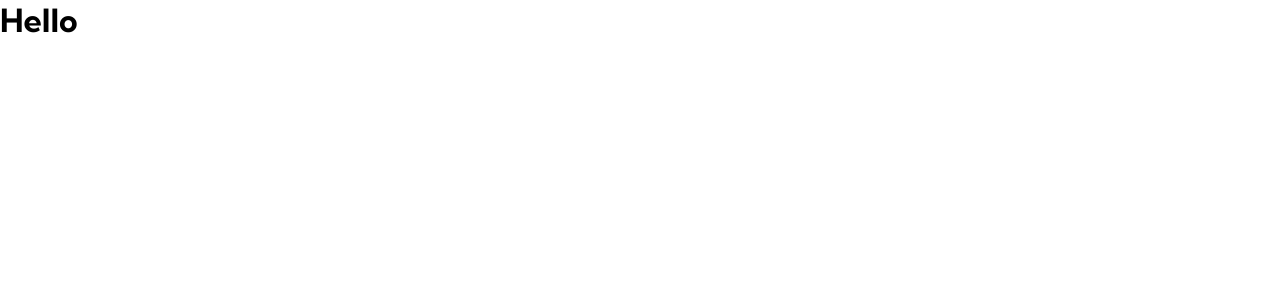
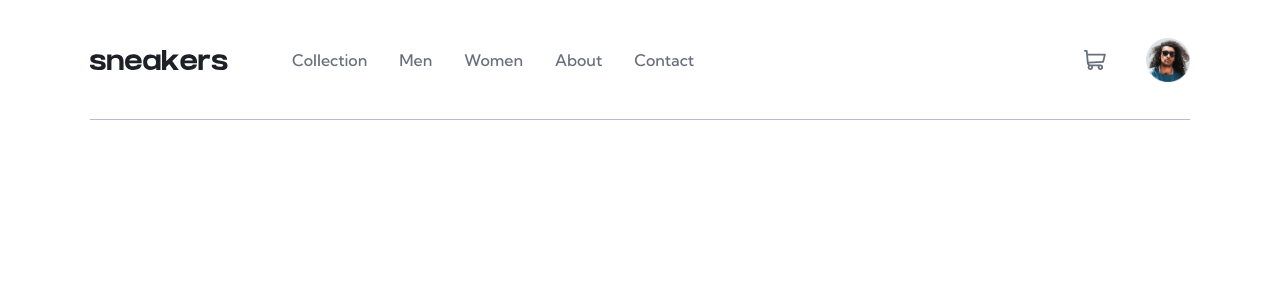
Before and after one commit to yusufardapeker/e-commerce-product-page, a React (Vite) app: page / in a window 1280 px wide. Shown: the top 300 px of the page. Built offline with nearby package versions, Linux system fonts and the light colour scheme.

Commit message:
Code header

```diff
--- a/src/App.jsx
+++ b/src/App.jsx
@@ -1,10 +1,16 @@
 import "./styles/reset.css";
 import "./styles/main.scss";
 
+import Header from "./components/Header";
+
 function App() {
-	return <h1>Hello</h1>;
+	return (
+		<div className="container">
+			<Header />
+		</div>
+	);
 }
 
 export default App;
 
-// Collections Men Women About Contact Sneaker Company Fall Limited Edition Sneakers These low-profile sneakers are your perfect casual wear companion. Featuring a durable rubber outer sole, they’ll withstand everything the weather can offer. $125.00 50% $250.00 0 Add to cart
+//      Sneaker Company Fall Limited Edition Sneakers These low-profile sneakers are your perfect casual wear companion. Featuring a durable rubber outer sole, they’ll withstand everything the weather can offer. $125.00 50% $250.00 0 Add to cart
--- /dev/null
+++ b/src/components/Header/components/Cart.jsx
@@ -0,0 +1,14 @@
+import React from "react";
+
+function Cart() {
+	return (
+		<div className="cart">
+			<div className="cart-head">
+				<h3>Cart</h3>
+			</div>
+			<div className="cart-body"></div>
+		</div>
+	);
+}
+
+export default Cart;
--- /dev/null
+++ b/src/components/Header/components/DesktopNav.jsx
@@ -0,0 +1,25 @@
+import React from "react";
+
+function DesktopNav() {
+	return (
+		<nav className="desktop-nav">
+			<a href="#" className="desktop-nav-link">
+				Collection
+			</a>
+			<a href="#" className="desktop-nav-link">
+				Men
+			</a>
+			<a href="#" className="desktop-nav-link">
+				Women
+			</a>
+			<a href="#" className="desktop-nav-link">
+				About
+			</a>
+			<a href="#" className="desktop-nav-link">
+				Contact
+			</a>
+		</nav>
+	);
+}
+
+export default DesktopNav;
--- /dev/null
+++ b/src/components/Header/components/MobileNav.jsx
@@ -0,0 +1,38 @@
+import React, { useContext } from "react";
+
+import closeIcon from "../../../images/icon-close.svg";
+import { ProductContext } from "../../../context/ProductContext";
+
+function MobileNav({}) {
+	const { hideMobileNav } = useContext(ProductContext);
+
+	return (
+		<>
+			<div className="mobile-nav">
+				<img src={closeIcon} className="close-icon" onClick={hideMobileNav} />
+
+				<nav className="mobile-menu-links">
+					<a href="#" className="mobile-menu-link">
+						Collections
+					</a>
+					<a href="#" className="mobile-menu-link">
+						Men
+					</a>
+					<a href="#" className="mobile-menu-link">
+						Women
+					</a>
+					<a href="#" className="mobile-menu-link">
+						About
+					</a>
+					<a href="#" className="mobile-menu-link">
+						Contact
+					</a>
+				</nav>
+			</div>
+
+			<span className="mobile-overlay"></span>
+		</>
+	);
+}
+
+export default MobileNav;
--- /dev/null
+++ b/src/components/Header/header.scss
@@ -0,0 +1,103 @@
+@import "../../styles/main.scss";
+
+header {
+	display: flex;
+	align-items: center;
+	justify-content: space-between;
+	height: 80px;
+
+	.site-links-wrapper {
+		display: flex;
+		align-items: center;
+		gap: 16px;
+
+		.desktop-nav {
+			display: none;
+		}
+
+		.mobile-nav {
+			position: absolute;
+			top: 0px;
+			left: 20px;
+			bottom: 0;
+			background-color: $white;
+			width: 70%;
+
+			.close-icon {
+				margin-top: 30px;
+				margin-bottom: 40px;
+			}
+
+			.mobile-menu-links {
+				display: flex;
+				flex-direction: column;
+				gap: 16px;
+				font-weight: $fw-bold;
+			}
+		}
+
+		.mobile-overlay {
+			position: absolute;
+			top: 0;
+			right: 0;
+			bottom: 0;
+			background-color: $black-750;
+			width: 30%;
+		}
+	}
+
+	.user-info-wrapper {
+		display: flex;
+		align-items: center;
+		gap: 24px;
+
+		.cart-icon {
+		}
+
+		.cart {
+			position: absolute;
+			left: 50%;
+			top: 16%;
+			transform: translateX(-50%);
+			width: 96%;
+			height: 100px;
+			background-color: $white;
+		}
+
+		.user-profile-img {
+			width: 24px;
+			height: 24px;
+		}
+	}
+}
+
+@media (min-width: 376px) {
+	header {
+		height: 120px;
+		border-bottom: 1px solid $grayish-blue;
+
+		.site-links-wrapper {
+			gap: 64px;
+
+			.desktop-nav {
+				display: flex;
+				gap: 32px;
+				color: $dark-grayish-blue;
+				font-weight: $fw-medium;
+			}
+
+			.hamburger-menu-icon {
+				display: none;
+			}
+		}
+
+		.user-info-wrapper {
+			gap: 40px;
+
+			.user-profile-img {
+				width: 44px;
+				height: 44px;
+			}
+		}
+	}
+}
--- /dev/null
+++ b/src/components/Header/index.jsx
@@ -0,0 +1,38 @@
+import React, { useContext } from "react";
+
+import "./header.scss";
+
+import MobileNav from "./components/MobileNav";
+import DesktopNav from "./components/DesktopNav";
+import Cart from "./components/Cart";
+
+import hamburgerMenuIcon from "../../images/icon-menu.svg";
+import logo from "../../images/logo.svg";
+import cartIcon from "../../images/icon-cart.svg";
+
+import userProfileImg from "../../images/image-avatar.png";
+import { ProductContext } from "../../context/ProductContext";
+
+function index() {
+	const { showMobileNav, unHideMobileNav, showCart, toggleCart } = useContext(ProductContext);
+
+	return (
+		<header>
+			<div className="site-links-wrapper">
+				<img src={hamburgerMenuIcon} className="hamburger-menu-icon" onClick={unHideMobileNav} />
+				<img src={logo} className="logo" />
+				<DesktopNav />
+
+				{showMobileNav && <MobileNav />}
+			</div>
+			<div className="user-info-wrapper">
+				<img src={cartIcon} className="cart-icon" onClick={toggleCart} />
+				<img src={userProfileImg} className="user-profile-img" />
+
+				{showCart && <Cart />}
+			</div>
+		</header>
+	);
+}
+
+export default index;
--- /dev/null
+++ b/src/context/ProductContext.jsx
@@ -0,0 +1,29 @@
+import React, { createContext, useState } from "react";
+
+export const ProductContext = createContext();
+
+function ProductProvider({ children }) {
+	const [showMobileNav, setShowMobileNav] = useState(false);
+	const [showCart, setShowCart] = useState(false);
+
+	const hideMobileNav = () => setShowMobileNav(false);
+	const unHideMobileNav = () => setShowMobileNav(true);
+
+	const toggleCart = () => setShowCart(!showCart);
+
+	return (
+		<ProductContext.Provider
+			value={{
+				showMobileNav,
+				hideMobileNav,
+				unHideMobileNav,
+				showCart,
+				toggleCart,
+			}}
+		>
+			{children}
+		</ProductContext.Provider>
+	);
+}
+
+export default ProductProvider;
--- a/src/main.jsx
+++ b/src/main.jsx
@@ -1,4 +1,9 @@
 import { createRoot } from "react-dom/client";
 import App from "./App.jsx";
+import ProductProvider from "./context/ProductContext.jsx";
 
-createRoot(document.getElementById("root")).render(<App />);
+createRoot(document.getElementById("root")).render(
+	<ProductProvider>
+		<App />
+	</ProductProvider>
+);
--- a/src/styles/main.scss
+++ b/src/styles/main.scss
@@ -11,6 +11,7 @@ $black-750: hsla(0, 0%, 0%, 0.75); //(with 75% opacity for lightbox background)
 
 // Font Weights
 $fw-regular: 400;
+$fw-medium: 500;
 $fw-bold: 700;
 
 body {
@@ -18,3 +19,10 @@ body {
 	font-size: 16px;
 	font-weight: $fw-regular;
 }
+
+.container {
+	max-width: 1100px;
+	width: 88%;
+	margin-left: auto;
+	margin-right: auto;
+}
```
